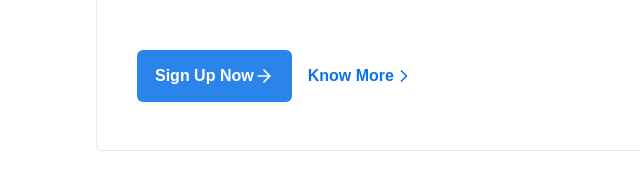
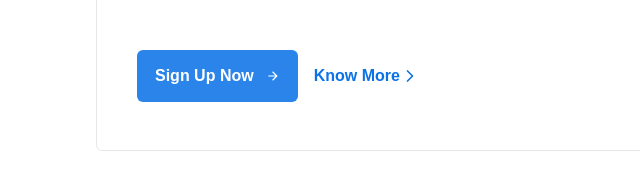
Before and after one commit to pratikdevnal/Razorpay-clone, a website built with Vite: page index.html in a window 1280 px wide. Shown: the part 1346-1526 px from the top of the page, 4-644 px from the left. Built offline with nearby package versions, Linux system fonts and the light colour scheme.

Commit message:
fixed signup buttons

```diff
--- a/index.html
+++ b/index.html
@@ -96,7 +96,7 @@
           <button
             class="py-3 px-4 font-mullish text-lightBlue300 border text-sm font-bold rounded-sm bg-white hover:text-lightBlue500 transition-all duration-200 flex"
           >
-            Sign up
+            Sign Up
             <svg
               viewBox="0 0 24 24"
               focusable="false"
@@ -132,7 +132,7 @@
           <button
             class="bg-lightBlue text-white rounded-md font-mullish font-bold py-[14px] px-[18px] hover:bg-lightBlue500 transition-all duration-200"
           >
-            Sign up Now
+            Sign Up Now
           </button>
         </div>
         <!-- right part -->
@@ -212,13 +212,19 @@
             <!-- button and hyperlink -->
             <div class="flex flex-row items-center space-x-4">
               <button
-                class="bg-lightBlue w-fit text-white py-[14px] px-[18px] rounded-md font-mullish font-bold hover:bg-lightBlue500 translate-all duration-200 flex"
+                class="bg-lightBlue w-full md:w-fit flex items-center justify-center md:justify-start text-white py-[14px] px-[18px] rounded-md font-mullish font-bold hover:bg-lightBlue500 transition-all duration-200"
               >
                 Sign Up Now
-                <i
-                  data-feather="arrow-right"
-                  class="w-5 text-white group-hover:text-grayBlue transition-all duration-200"
-                ></i>
+                <svg
+                  viewBox="0 0 24 24"
+                  focusable="false"
+                  class="w-[14px] h-[14px] ml-3"
+                >
+                  <path
+                    fill="currentColor"
+                    d="M12 4l-1.41 1.41L16.17 11H4v2h12.17l-5.58 5.59L12 20l8-8z"
+                  ></path>
+                </svg>
               </button>
               <!-- hyperlink and image -->
               <div class="flex items-center cursor-pointer group:">
```
